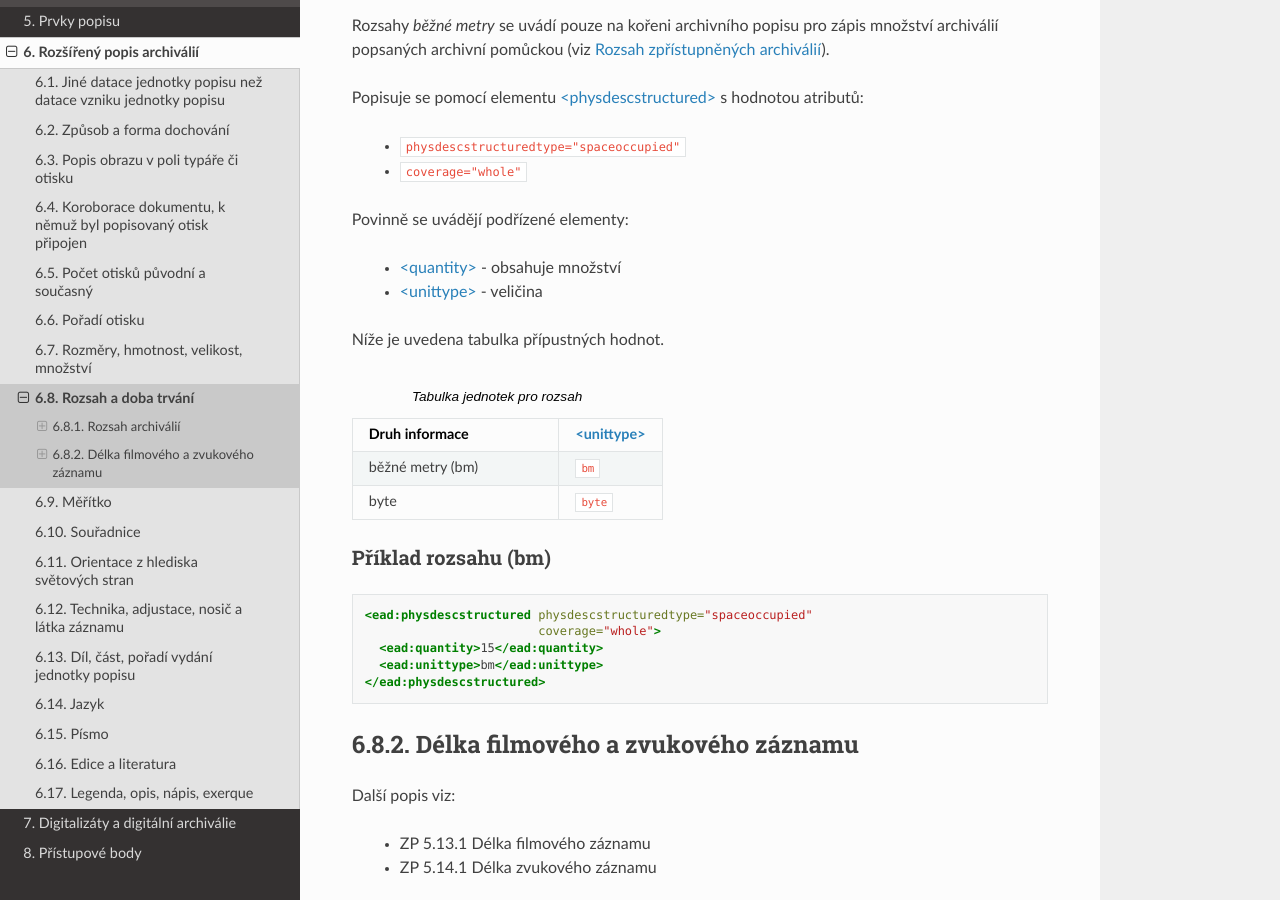
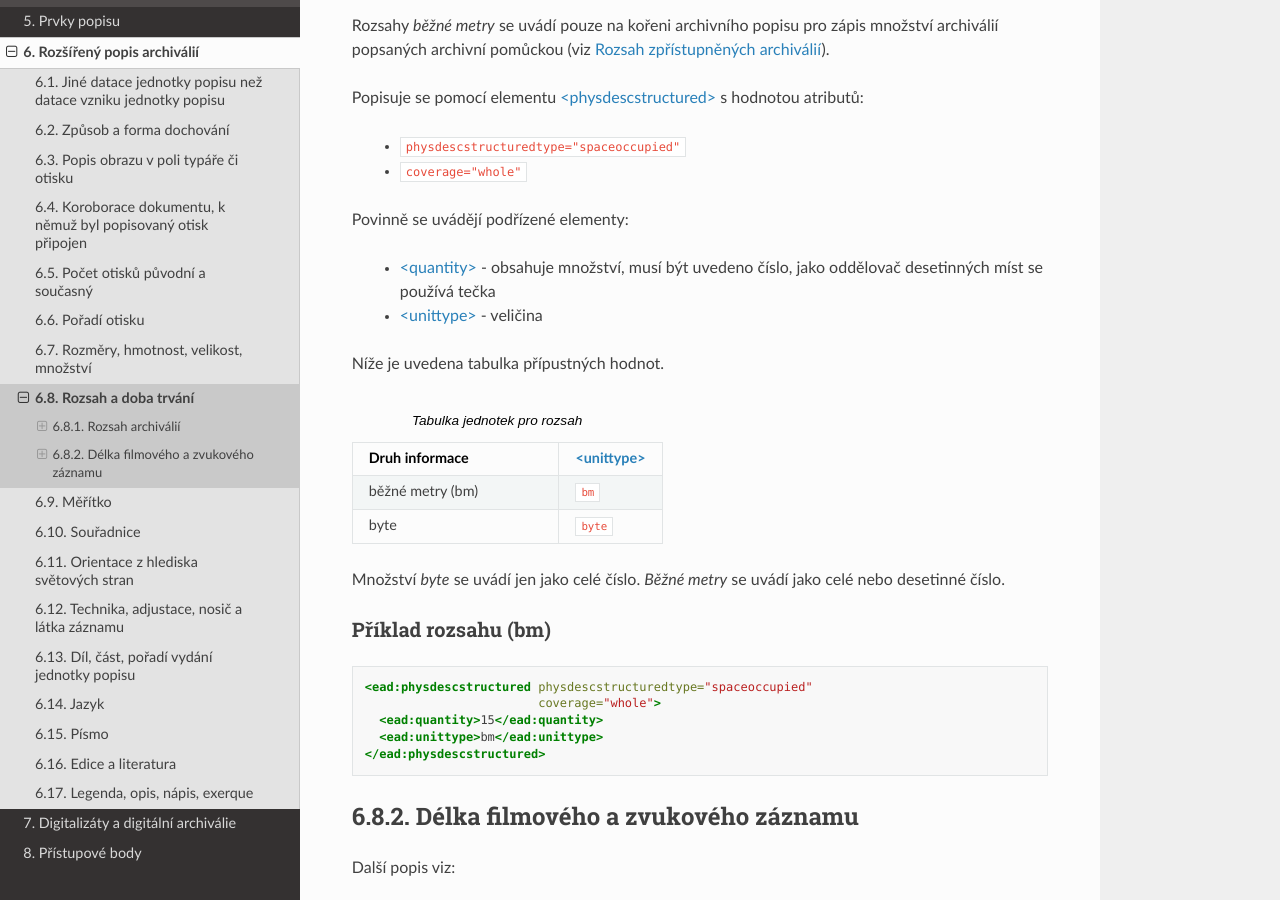
Before and after one commit to elzasw/ead3doc, a Sphinx documentation site: the page built from doc/source/rozsireny-popis/rozsah.rst, in a window 1280 px wide and 900 px high, scrolled down 370 px. Built offline with Sphinx 7.4.7 and the Read the Docs theme 3.1.0, drawn with Linux system fonts in a browser that asks for light colours.

Commit message:
#5 - Uvádění desetinné tečky u bm

```diff
--- a/doc/source/rozsireny-popis/rozsah.rst
+++ b/doc/source/rozsireny-popis/rozsah.rst
@@ -29,7 +29,7 @@ s hodnotou atributů:
 
 Povinně se uvádějí podřízené elementy:
 
- - :ead-el:`quantity` - obsahuje množství
+ - :ead-el:`quantity` - obsahuje množství, musí být uvedeno číslo, jako oddělovač desetinných míst se používá tečka
  - :ead-el:`unittype` - veličina
 
 
@@ -45,6 +45,8 @@ Níže je uvedena tabulka přípustných hodnot.
      - ``bm``
    * - byte
      - ``byte``
+
+Množství *byte* se uvádí jen jako celé číslo. *Běžné metry* se uvádí jako celé nebo desetinné číslo.
 
 
 Příklad rozsahu (bm)
```
